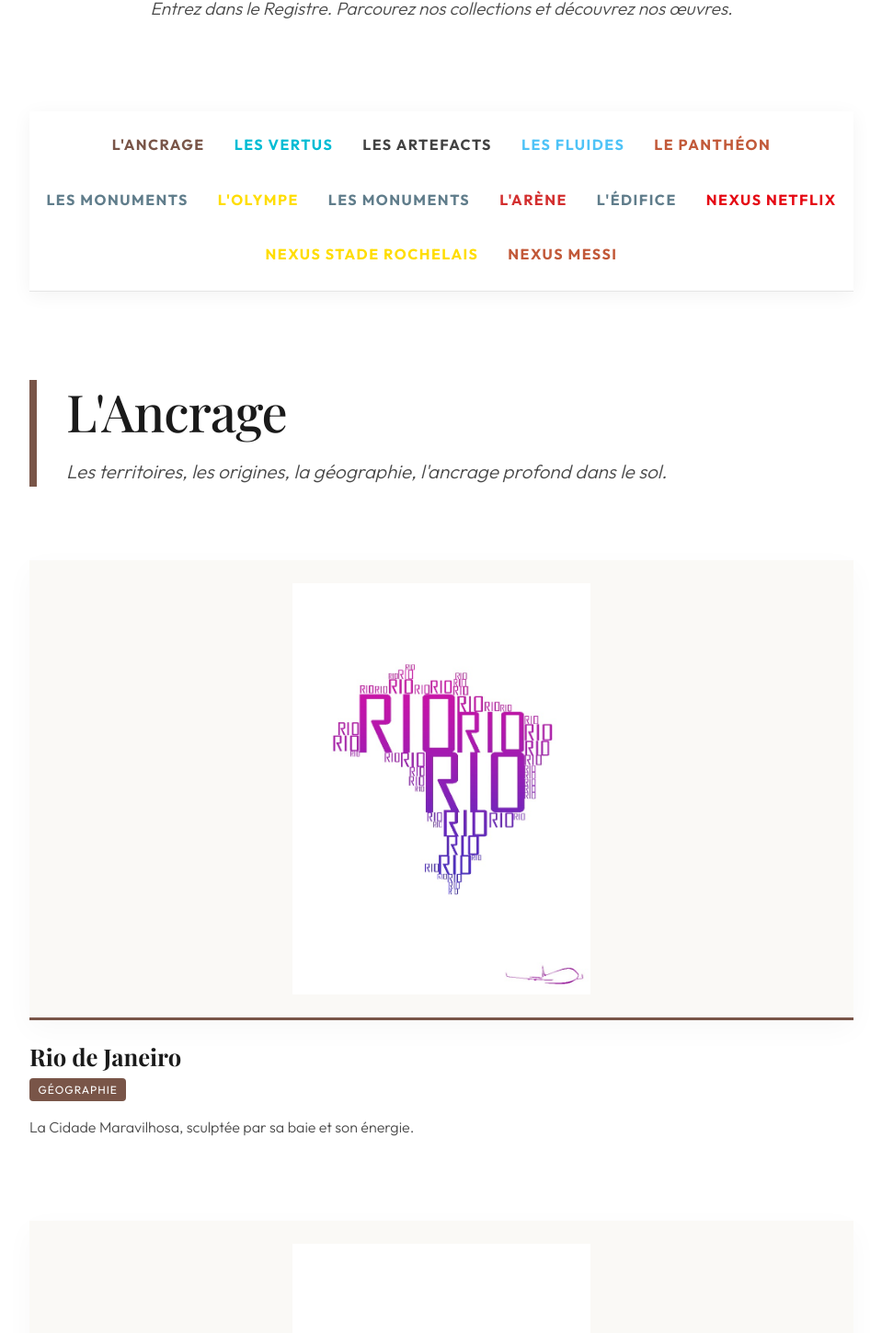
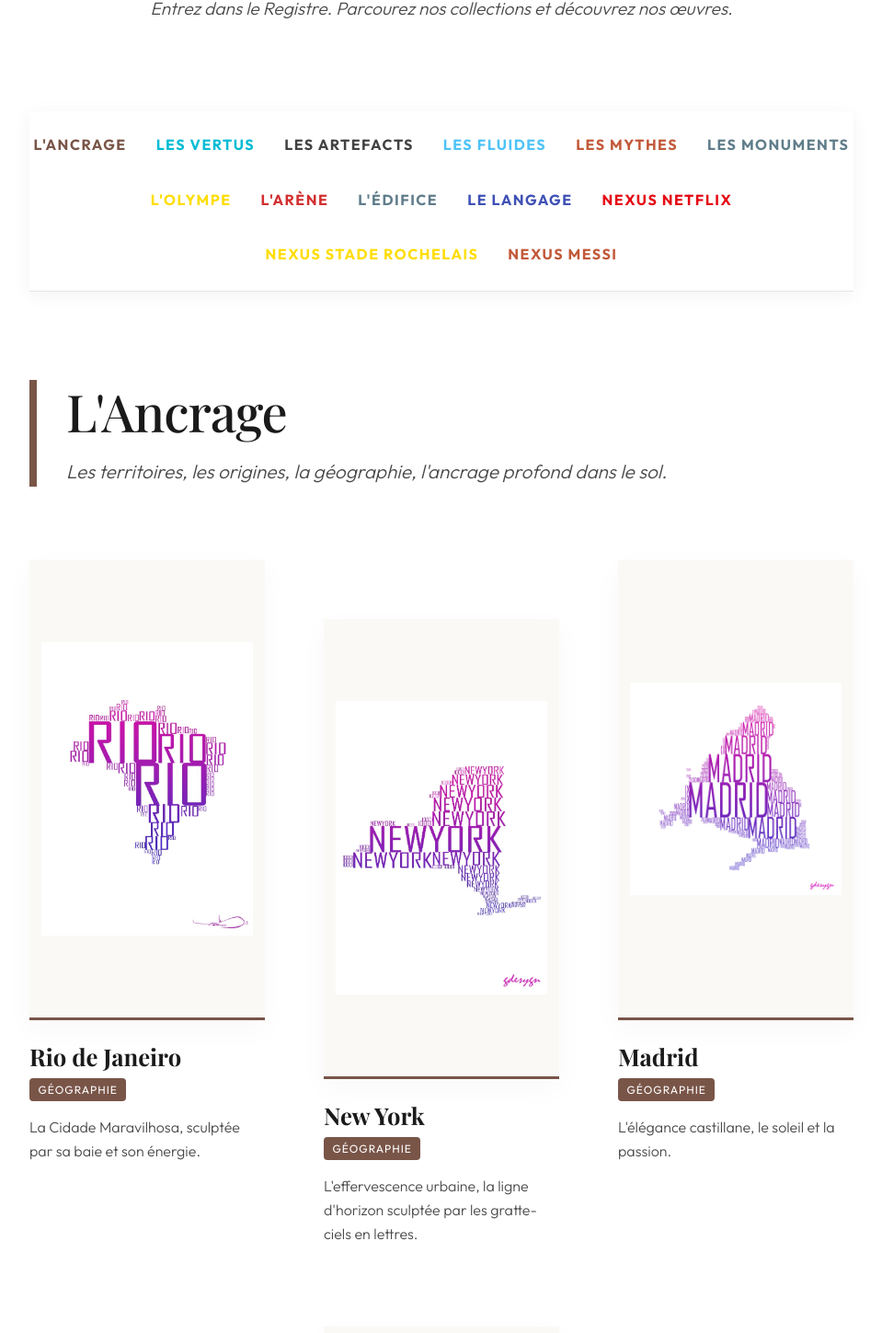
Before and after one commit to gdesygn/humanvalues, a React (Vite) app: page /galerie in a window 1280 px wide. Shown: the part 272-1721 px from the top of the page at 92% size, without its empty margins (160-1119 px from the left). Built offline with nearby package versions, Linux system fonts and the light colour scheme; a web font is replaced by a local one.

Commit message:
Restauration structurelle de la galerie, déplacement de Ali, ajout Masque Vénitien, Emblème 2025, Danseuse du Lido et correctifs CSS

```diff
--- a/src/App.jsx
+++ b/src/App.jsx
@@ -37,7 +37,7 @@ const Layout = ({ children }) => (
 const ScrollToTop = () => {
   const { pathname } = useLocation();
   useEffect(() => {
-    // Si on a un hash (ex: #pantheon), on ne scrolle pas brutalement en haut
+    // Si on a un hash (ex: #mythes), on ne scrolle pas brutalement en haut
     if (!window.location.hash) {
       window.scrollTo(0, 0);
     }
--- a/src/index.css
+++ b/src/index.css
@@ -187,6 +187,13 @@ a:hover {
 }
 
 .grayscale-logo:hover {
+}
+
+/* Galerie – Grille des Œuvres */
+.galerie-grid {
+  display: grid;
+  grid-template-columns: repeat(3, 1fr);
+  gap: 4rem;
 }
 
 /* Salle des Acquisitions – Styles */
--- a/src/pages/Collections.jsx
+++ b/src/pages/Collections.jsx
@@ -139,7 +139,7 @@ const Collections = () => {
         {/* Carte 4 – Tirage Plexiglas Premium Maradona */}
         <div className="acquisition-card">
           <div className="card-media" style={{ position: 'relative', overflow: 'hidden', height: '300px', backgroundColor: '#fafafa', display: 'flex', justifyContent: 'center' }}>
-            <img src="/artworks/olympe_maradona.jpg" alt="Maradona" style={{ width: '100%', height: '100%', objectFit: 'cover', display: 'block' }} />
+            <img src="/artworks/olympe_maradona.jpg" alt="Maradona" style={{ width: '100%', height: '100%', objectFit: 'contain', display: 'block' }} />
           </div>
           <h3>Tirage Plexiglas – "Maradona"<br/><span style={{ fontSize: '1rem', fontWeight: 'normal' }}>Édition signée XXL – 100x80 cm</span></h3>
           <p style={{ fontSize: '0.8rem', color: 'var(--hv-accent)', letterSpacing: '0.1em', textTransform: 'uppercase', marginBottom: '0.5rem' }}>Code HG : HG-460-086-1</p>
--- a/src/pages/Galerie.jsx
+++ b/src/pages/Galerie.jsx
@@ -59,7 +59,7 @@ const ailes = [
       { id: "an15_3", title: "England", subject: "Pays", text: "UK. La couronne, le flegme britannique et la terre de légendes.", image: "/artworks/geo_pays_8.jpg" },
       { id: "an15_4", title: "Mexico", subject: "Pays", text: "52. L'aigle sur le cactus, le soleil aztèque et la ferveur.", image: "/artworks/geo_pays_9.jpg" },
       { id: "an14_1", title: "Suisse", subject: "Pays", text: "L'helvétie façonnée par les lettres. La précision, la neutralité et le survol alpin.", image: "/artworks/suisse.jpg" },
-      { id: "an29", title: "Chine", subject: "Pays", text: "L'Empire du Milieu. Les étoiles dorées brillant sur l'immensité de la nation rouge.", image: "/artworks/chine.jpg" },
+      { id: "an29_3", title: "Chine", subject: "Pays", text: "L'Empire du Milieu. Les étoiles dorées brillant sur l'immensité de la nation rouge.", image: "/artworks/chine.jpg" },
       { id: "an29_1", title: "Tunisie", subject: "Pays", text: "L'histoire carthaginoise, le soleil méditerranéen et l'ancrage nord-africain.", image: "/artworks/tunisie.jpg" },
       { id: "an29_2", title: "Uruguay", subject: "Pays", text: "Le soleil de mai rayonnant sur la ferveur céleste et l'héritage sud-américain.", image: "/artworks/uruguay.jpg" },
       { id: "an16", title: "Arc de Triomphe", subject: "Monument", text: "Symbole de victoire, carrefour de la nation.", image: "/artworks/monument_1.jpg" },
@@ -176,8 +176,8 @@ const ailes = [
     ]
   },
   {
-    id: "pantheon",
-    title: "Le Panthéon",
+    id: "mythes",
+    title: "Les Mythes",
     color: "#C25939", // Ocre / Or
     description: "L'humain devenu légende, l'imaginaire, les figures tutélaires du sport, des arts et de l'écran.",
     artworks: [
@@ -207,10 +207,22 @@ const ailes = [
     color: "#607D8B", // Bleu Gris
     description: "L'histoire incarnée, les figures intemporelles et l'héritage universel.",
     artworks: [
-      { id: "mon0", title: "The Greatest", subject: "Légende Absolue", text: "Muhammad Ali. Cassius Clay. Le visage de la légende sculpté dans l'éternité.", image: "/artworks/ali.jpg", nexusUrl: "/nexus/ali" },
       { id: "mon0_1", title: "Arc de Triomphe", subject: "Monument Historique", text: "L'Arc de Triomphe de l'Étoile dessiné par la répétition typographique de la capitale.", image: "/artworks/paris.jpg" },
+      { id: "mon3", title: "Burj Al Arab", subject: "Monument", text: "L'icône de Dubaï, la voile hissée vers la démesure.", image: "/artworks/monument_12.jpg" },
+      { id: "mon4", title: "Corcovado", subject: "Monument", text: "Le Christ Rédempteur, veillant majestueusement sur Rio de Janeiro.", image: "/artworks/monument_10.jpg" },
+      { id: "mon5", title: "Mémorial de Vimy", subject: "Monument", text: "L'hommage canadien. Les piliers de la mémoire dressés vers l'éternité.", image: "/artworks/memorial_canadien.jpg" },
       { id: "mon1", title: "La Grâce", subject: "Le Chat", text: "L'élégance féline sculptée par la typographie.", image: "/artworks/monument_chat.jpg" },
-      { id: "mon2", title: "Elizabeth II", subject: "Reine d'Angleterre", text: "La Maison Windsor, Londres et le siècle. Le portrait de la souveraine absolue.", image: "/artworks/monument_elizabeth.jpg" }
+      { id: "mon2", title: "Elizabeth II", subject: "Reine d'Angleterre", text: "La Maison Windsor, Londres et le siècle. Le portrait de la souveraine absolue.", image: "/artworks/monument_elizabeth.jpg" },
+      { id: "mon6", title: "Les Pyramides", subject: "Monument", text: "Le Sphinx et l'immensité de Gizeh, l'éternité gravée dans la pierre.", image: "/artworks/monument_13.jpg" },
+      { id: "mon7", title: "Burj Khalifa", subject: "Monument", text: "L'ascension vertigineuse, le désir humain de toucher les cieux.", image: "/artworks/monument_2.jpg" },
+      { id: "mon8", title: "Statue de la Liberté", subject: "Monument", text: "L'accueil, la flamme, l'espoir d'un monde nouveau.", image: "/artworks/monument_3.jpg" },
+      { id: "mon9", title: "Tour de Pise", subject: "Monument", text: "La beauté dans l'imperfection, le miracle de l'équilibre.", image: "/artworks/monument_4.jpg" },
+      { id: "mon10", title: "Île de Pâques", subject: "Monument", text: "Le mystère des Moaï, le regard figé sur l'immensité du Pacifique.", image: "/artworks/monument_6.jpg" },
+      { id: "mon11", title: "Tour Eiffel", subject: "Monument", text: "La Dame de Fer, l'élégance architecturale s'élevant au-dessus de Paris.", image: "/artworks/monument_7.jpg" },
+      { id: "mon12", title: "La Bonne Mère", subject: "Monument", text: "Notre-Dame de la Garde, la protectrice de la cité phocéenne.", image: "/artworks/monument_11.jpg" },
+      { id: "mon13", title: "Masque Vénitien", subject: "Culture", text: "L'énigme du carnaval, l'élégance mystérieuse de la Sérénissime dissimulée derrière le masque.", image: "/artworks/monument_8.jpg" },
+      { id: "mon14", title: "L'Emblème 2025", subject: "Collection HumanValues", text: "Le flambeau de la liberté hissé par les mots. L'icône fondatrice de la collection artistique 2025.", image: "/artworks/flambeau_hv.jpg" },
+      { id: "mon15", title: "Danseuse du Lido", subject: "Spectacle", text: "L'élégance parisienne, le glamour intemporel et la magie des revues des Champs-Élysées.", image: "/artworks/monument_5.jpg" }
     ]
   },
   {
@@ -219,19 +231,10 @@ const ailes = [
     color: "#FFDD00", // Jaune Stade Rochelais
     description: "Les divinités internationales du sport, dont l'empreinte dépasse les frontières et le temps.",
     artworks: [
+      { id: "ol0", title: "The Greatest", subject: "Légende Absolue", text: "Muhammad Ali. Cassius Clay. Le visage de la légende sculpté dans l'éternité.", image: "/artworks/ali.jpg", nexusUrl: "/nexus/ali" },
       { id: "ol1", title: "Leo Messi", subject: "Légende Internationale", text: "Le génie argentin. L'aura et la vision sculptées dans les lettres de son nom.", image: "/artworks/olympe_messi.jpg", hc: true },
       { id: "ol2", title: "Diego Maradona", subject: "Légende Internationale", text: "El Pibe de Oro. L'éternité et la passion gravées à même le visage.", image: "/artworks/olympe_maradona.jpg", nexusUrl: "/nexus/maradona" },
       { id: "ol3", title: "Shohei Ohtani", subject: "Baseball", text: "L'étoile des Dodgers. Le talent brut et la puissance sculptés dans l'emblème de la MLB.", image: "/artworks/olympe_ohtani.jpg", hc: true }
-    ]
-  },
-  {
-    id: "monuments",
-    title: "Les Monuments",
-    color: "#607D8B", // Bleu Gris
-    description: "L'histoire incarnée, les figures intemporelles et l'héritage universel.",
-    artworks: [
-      { id: "mon1", title: "La Grâce", subject: "Le Chat", text: "L'élégance féline sculptée par la typographie.", image: "/artworks/monument_chat.jpg" },
-      { id: "mon2", title: "Elizabeth II", subject: "Reine d'Angleterre", text: "La Maison Windsor, Londres et le siècle. Le portrait de la souveraine absolue.", image: "/artworks/monument_elizabeth.jpg" }
     ]
   },
   {
@@ -303,9 +306,17 @@ const ailes = [
       { id: "fo10", title: "Le Coq FFF", subject: "LFP X Inclusion", text: "L'emblème tricolore. Diversité, mécénat et humilité sur le terrain.", image: "/artworks/sport_5.jpg", hc: true },
       { id: "fo11", title: "Ligue de Football", subject: "LFP X Inclusion", text: "Le championnat professionnel porté par les valeurs saines et le cécifoot.", image: "/artworks/sport_6.jpg", hc: true },
       { id: "fo12", title: "Bondy Cécifoot Club", subject: "Club X Inclusion", text: "L'emblème du serpent. Déficience visuelle, transmission et solidarité sur le terrain.", image: "/artworks/sport_7.jpg", hc: true },
+      { id: "fo18", title: "La Ligue", subject: "Ligue Contre le Cancer", text: "Le maillot solidaire tissé par le soutien, les bénévoles et l'espoir face à la maladie.", image: "/artworks/ligue_cancer.jpg", hc: true }
+    ]
+  },
+  {
+    id: "langage",
+    title: "Le Langage",
+    color: "#3F51B5", // Indigo
+    description: "Les signes, les mots, la communication universelle forgée par les valeurs.",
+    artworks: [
       { id: "lan1", title: "L'Accord Parfait", subject: "Signe OK", text: "Le respect et le partage tissent le langage universel de l'approbation.", image: "/artworks/hands_echo_ok.jpg" },
-      { id: "lan2", title: "L'Amour Universel", subject: "Cœur", text: "Handicap et inclusion s'entrelacent pour former le symbole absolu.", image: "/artworks/hands_echo_heart.jpg" },
-      { id: "fo18", title: "La Ligue", subject: "Ligue Contre le Cancer", text: "Le maillot solidaire tissé par le soutien, les bénévoles et l'espoir face à la maladie.", image: "/artworks/ligue_cancer.jpg", hc: true }
+      { id: "lan2", title: "L'Amour Universel", subject: "Cœur", text: "Handicap et inclusion s'entrelacent pour former le symbole absolu.", image: "/artworks/hands_echo_heart.jpg" }
     ]
   },
   {
--- a/src/pages/Home.jsx
+++ b/src/pages/Home.jsx
@@ -62,12 +62,13 @@ const Home = () => {
         <p>Ce site est vivant. Il grandit Nexus après Nexus.</p>
         <p style={{ marginTop: '1.5rem', fontWeight: '500' }}>
           Parcourez les 13 ailes thématiques de notre Registre : <br/>
-          <Link to="/galerie#pantheon" style={{ color: 'var(--hv-accent)' }}>Le Panthéon</Link> —
+          <Link to="/galerie#mythes" style={{ color: 'var(--hv-accent)' }}>Les Mythes</Link> —
           <Link to="/galerie#olympe" style={{ color: 'var(--hv-accent)' }}> L'Olympe</Link> —
           <Link to="/galerie#arene" style={{ color: 'var(--hv-accent)' }}> L'Arène</Link> —
           <Link to="/galerie#fluides" style={{ color: 'var(--hv-accent)' }}> Les Fluides</Link> —
           <Link to="/galerie#ancrage" style={{ color: 'var(--hv-accent)' }}> L'Ancrage</Link> —
           <Link to="/galerie#edifice" style={{ color: 'var(--hv-accent)' }}> L'Édifice</Link> —
+          <Link to="/galerie#langage" style={{ color: 'var(--hv-accent)' }}> Le Langage</Link> —
           <Link to="/galerie#artefacts" style={{ color: 'var(--hv-accent)' }}> Les Artefacts</Link>.
         </p>
         <p style={{ marginTop: '2rem', fontStyle: 'italic' }}>— Le Conseil des Nexus</p>
--- a/src/pages/NexusAli.jsx
+++ b/src/pages/NexusAli.jsx
@@ -112,7 +112,7 @@ const NexusAli = () => {
         </p>
         <p style={{ fontSize: '0.85rem', color: '#aaa', lineHeight: '1.8' }}>
           1701942 : 17 janvier 1942, Louisville, Kentucky. Naissance de Cassius Clay.<br />
-          Le matricule absolu pour la légende absolue.
+          -2 : Deuxième venu. Clay puis Ali : la métamorphose.
         </p>
       </section>
 
@@ -123,7 +123,9 @@ const NexusAli = () => {
         </p>
         <h2 style={{ fontSize: '2rem', color: 'white', marginBottom: '0.5rem' }}>Tirage Plexiglas – "The Greatest"</h2>
         <p style={{ fontStyle: 'italic', color: '#aaa', marginBottom: '2rem' }}>
-          "Impossible is just a big word thrown around by small men."
+          "I am the greatest, I said that even before I knew I was."<br />
+          Il l'a dit. Et le monde a écouté.<br /><br />
+          — Le Conseil des Nexus
         </p>
         <p style={{ fontSize: '2.5rem', fontWeight: '600', color: 'white', marginBottom: '0.5rem' }}>890 €</p>
         <p style={{ fontSize: '0.9rem', color: '#777', marginBottom: '2.5rem' }}>Livraison offerte France · Certificat HV inclus</p>
--- a/src/pages/NexusMaradona.jsx
+++ b/src/pages/NexusMaradona.jsx
@@ -41,7 +41,7 @@ const NexusMaradona = () => {
         <img
           src="/artworks/olympe_maradona.jpg"
           alt="Nexus Maradona"
-          style={{ width: '100%', display: 'block', maxHeight: '400px', objectFit: 'cover' }}
+          style={{ width: '100%', display: 'block', maxHeight: '400px', objectFit: 'contain' }}
         />
       </div>
 
```
